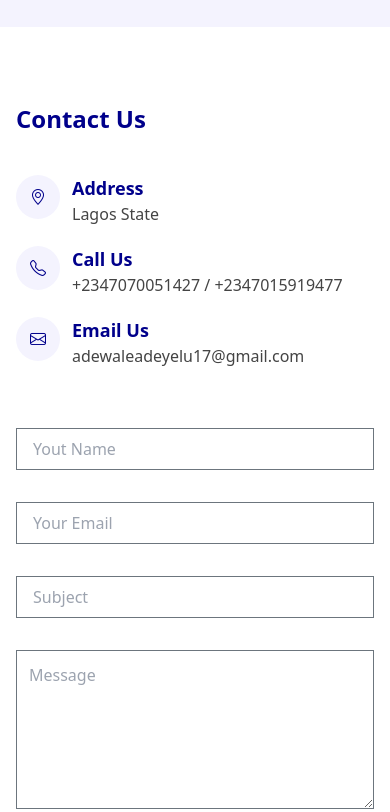
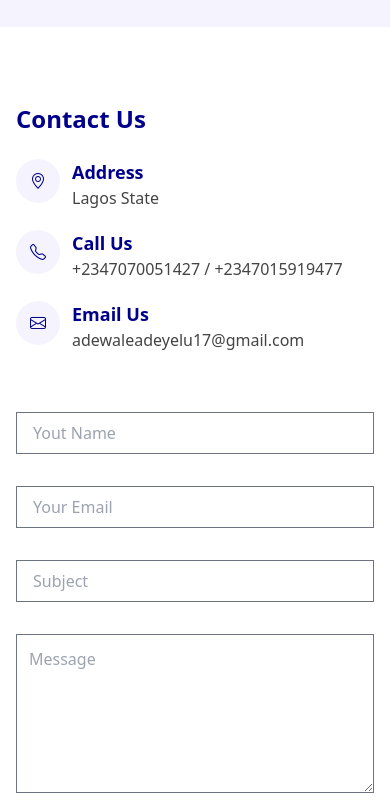
Before and after one commit to adewale-adeyelu/adexhub-technology, a plain HTML site: page index.html in a window 390 px wide. Shown: the part 6180-6992 px from the top of the page. Drawn offline with nearby package versions, Linux system fonts and the light colour scheme.

Commit message:
updating

```diff
--- a/index.html
+++ b/index.html
@@ -331,7 +331,7 @@
         <h4 class="text-[#00008B] font-semibold text-2xl lg:text-3xl" data-aos="fade-up" data-aos-delay="200" data-aos-duration="800">
             Contact Us
         </h4>
-        <div class="grid lg:grid-cols-2 gap-5 mt-5">
+        <div class="grid lg:grid-cols-2 gap-5 mt-1 lg:mt-5">
             <div data-aos="fade-up" data-aos-delay="200" data-aos-duration="800">
                 <div class="flex my-5">
                     <span class="bi bi-geo-alt h4 me-3 bg-icon"></span>
```
